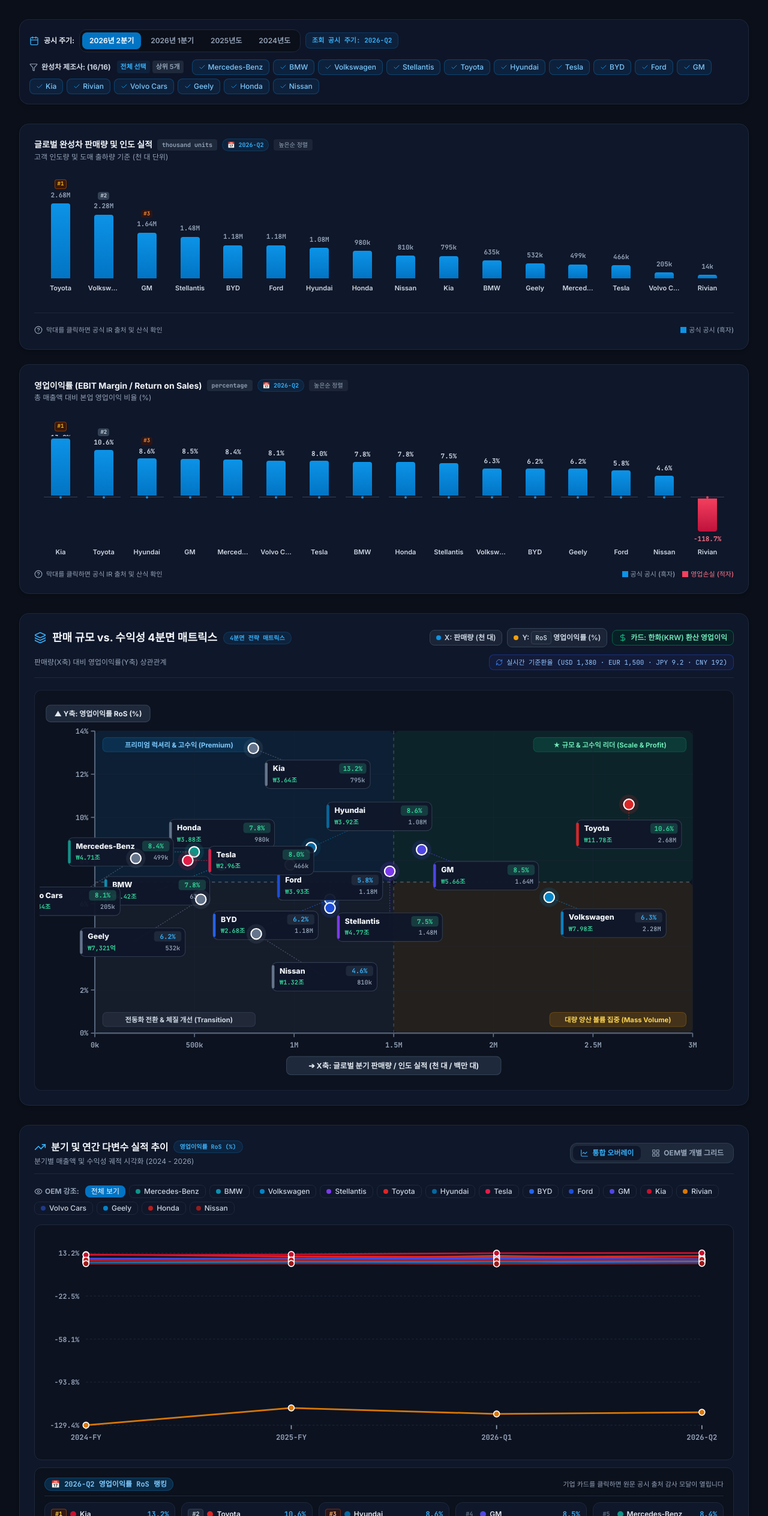
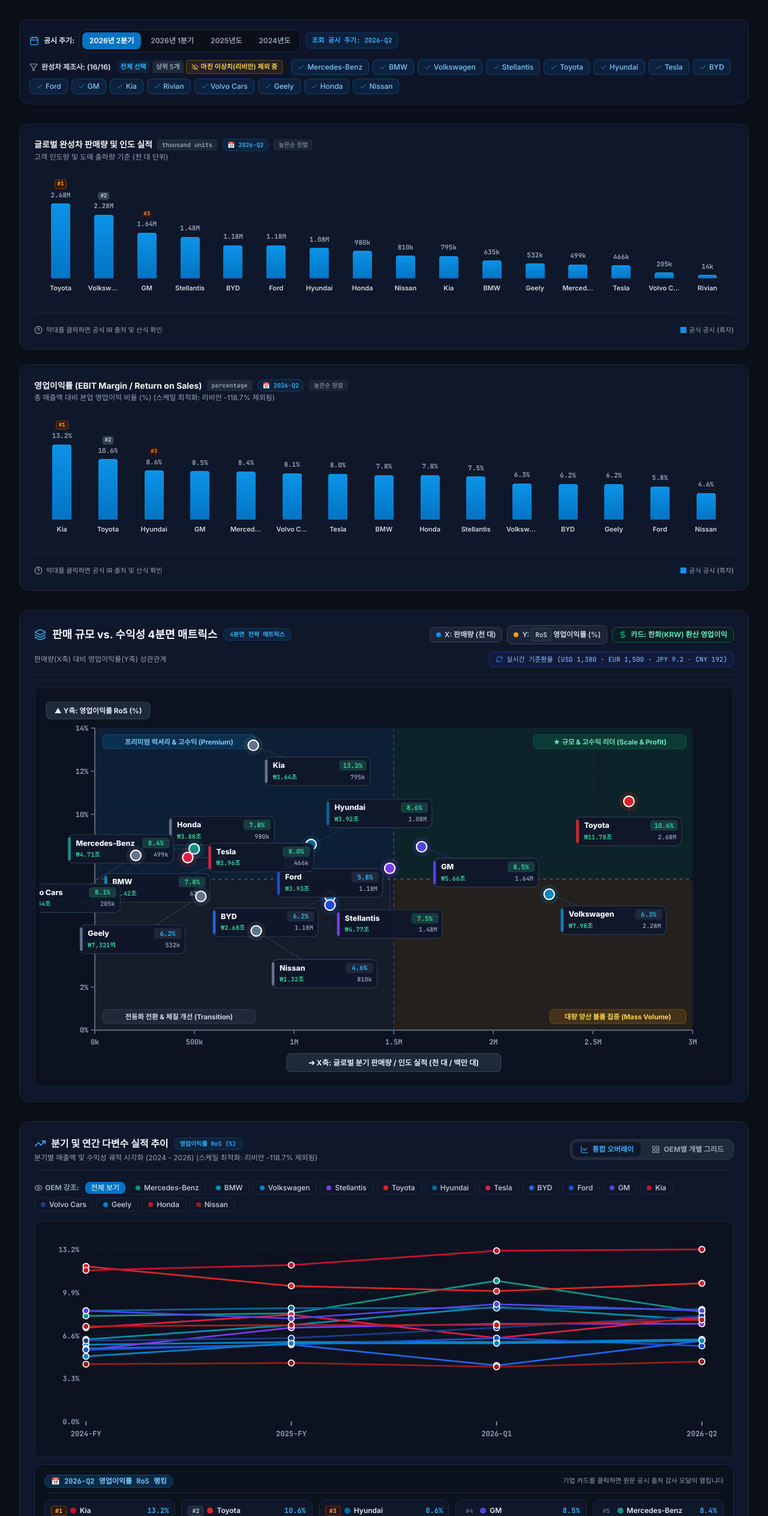
Before and after one commit to chbaede/autometrics-intelligence, a React (Vite) app: page / in a window 1280 px wide. Shown: the part 959-3486 px from the top of the page at 60% size. Built offline with nearby package versions, Linux system fonts and the light colour scheme.

Commit message:
feat: add margin outlier toggle to exclude extreme negative margin of Rivian by default for chart scale optimization

```diff
--- a/src/pages/GlobalOverviewPage.tsx
+++ b/src/pages/GlobalOverviewPage.tsx
@@ -26,6 +26,7 @@
   Check,
   ExternalLink,
   TableProperties,
+  EyeOff,
 } from 'lucide-react';
 
 export const GlobalOverviewPage: React.FC = () => {
@@ -38,6 +39,7 @@
   );
   const [activeProvenanceObs, setActiveProvenanceObs] = useState<MetricObservation | null>(null);
   const [showInlineTable, setShowInlineTable] = useState<boolean>(false);
+  const [excludeMarginOutliers, setExcludeMarginOutliers] = useState<boolean>(true);
 
   // Toggle company filter
   const toggleCompany = (companyId: string) => {
@@ -58,7 +60,7 @@
     setSelectedCompanies(['toyota_motor', 'volkswagen_group', 'hyundai_motor', 'general_motors', 'stellantis']);
   };
 
-  // Observations for Sales Bar Chart (ranked descending)
+  // Observations for Sales Bar Chart (ranked descending) - keeps all OEMs including Rivian
   const salesObs = getObservations(selectedCompanies, ['deliveries_global'], selectedPeriod)
     .map((obs) => ({
       company: getCompanyById(obs.companyId)!,
@@ -68,7 +70,12 @@
     .sort((a, b) => (b.observation.value ?? -Infinity) - (a.observation.value ?? -Infinity));
 
   // Observations for Operating Margin Bar Chart (ranked descending)
-  const marginObs = getObservations(selectedCompanies, ['operating_margin'], selectedPeriod)
+  // When excludeMarginOutliers is true, filters out extreme outliers (e.g. Rivian -118.7%) for scale readability
+  const marginObs = getObservations(
+    selectedCompanies.filter((cid) => !excludeMarginOutliers || cid !== 'rivian'),
+    ['operating_margin'],
+    selectedPeriod
+  )
     .map((obs) => ({
       company: getCompanyById(obs.companyId)!,
       observation: obs,
@@ -99,8 +106,10 @@
     return palette[idx % palette.length];
   };
 
-  // Historical line series for ALL selected OEMs
-  const trendSeries = selectedCompanies.map((cid, idx) => {
+  // Historical line series for selected OEMs (excluding margin outliers if enabled)
+  const trendSeries = selectedCompanies
+    .filter((cid) => !excludeMarginOutliers || cid !== 'rivian')
+    .map((cid, idx) => {
       const comp = getCompanyById(cid)!;
       const companyObs = getObservations([cid], ['operating_margin']);
       return {
@@ -293,7 +302,7 @@
           <span className="text-xs font-bold text-slate-700 dark:text-slate-300 mr-1">
             {t.global.oemFilter} ({selectedCompanies.length}/{companies.length})
           </span>
-          <div className="flex items-center gap-1 mr-2">
+          <div className="flex items-center gap-1 mr-2 flex-wrap">
             <button
               onClick={selectAllCompanies}
               className="text-[11px] font-bold text-brand-600 dark:text-brand-400 hover:underline px-1.5 py-0.5 rounded bg-brand-500/10"
@@ -305,6 +314,26 @@
               className="text-[11px] font-semibold text-slate-500 dark:text-slate-400 hover:underline px-1.5 py-0.5 rounded bg-slate-100 dark:bg-slate-800"
             >
               {language === 'ko' ? '상위 5개' : 'Top 5'}
+            </button>
+            <button
+              onClick={() => setExcludeMarginOutliers(!excludeMarginOutliers)}
+              className={`text-[11px] font-semibold px-2 py-0.5 rounded transition flex items-center gap-1 border ${
+                excludeMarginOutliers
+                  ? 'bg-amber-500/10 text-amber-700 dark:text-amber-300 border-amber-500/30 font-bold'
+                  : 'bg-slate-100 dark:bg-slate-800 text-slate-600 dark:text-slate-400 border-slate-200 dark:border-slate-700'
+              }`}
+              title={
+                language === 'ko'
+                  ? '마진 차트에서 극단적 이상치(리비안 -118.7%)를 제외하여 15개 완성차의 가독성을 최적화합니다'
+                  : 'Exclude extreme outlier (Rivian -118.7%) from margin charts to optimize scale'
+              }
+            >
+              <EyeOff className="w-3 h-3" />
+              <span>
+                {language === 'ko'
+                  ? (excludeMarginOutliers ? '마진 이상치(리비안) 제외 중' : '마진 이상치(리비안) 포함')
+                  : (excludeMarginOutliers ? 'Outlier Excluded (Rivian)' : 'Outlier Included')}
+              </span>
             </button>
           </div>
           {companies.map((comp) => {
@@ -339,7 +368,11 @@
         />
         <MetricBarChart
           title={t.charts.operatingMargin}
-          subtitle={t.charts.marginSubtitle}
+          subtitle={
+            excludeMarginOutliers
+              ? `${t.charts.marginSubtitle} (${language === 'ko' ? '스케일 최적화: 리비안 -118.7% 제외됨' : 'Scale optimized: Rivian excluded'})`
+              : t.charts.marginSubtitle
+          }
           observations={marginObs}
           unit="percentage"
           periodBadge={selectedPeriod}
@@ -360,7 +393,11 @@
       <div className="w-full">
         <MetricLineChart
           title={t.charts.historicalTrend}
-          subtitle={t.charts.historicalSubtitle}
+          subtitle={
+            excludeMarginOutliers
+              ? `${t.charts.historicalSubtitle} (${language === 'ko' ? '스케일 최적화: 리비안 -118.7% 제외됨' : 'Scale optimized: Rivian excluded'})`
+              : t.charts.historicalSubtitle
+          }
           series={trendSeries}
           unit="percentage"
           activePeriod={selectedPeriod}
```
Lines whose indentation alone changed are shown as unchanged.
